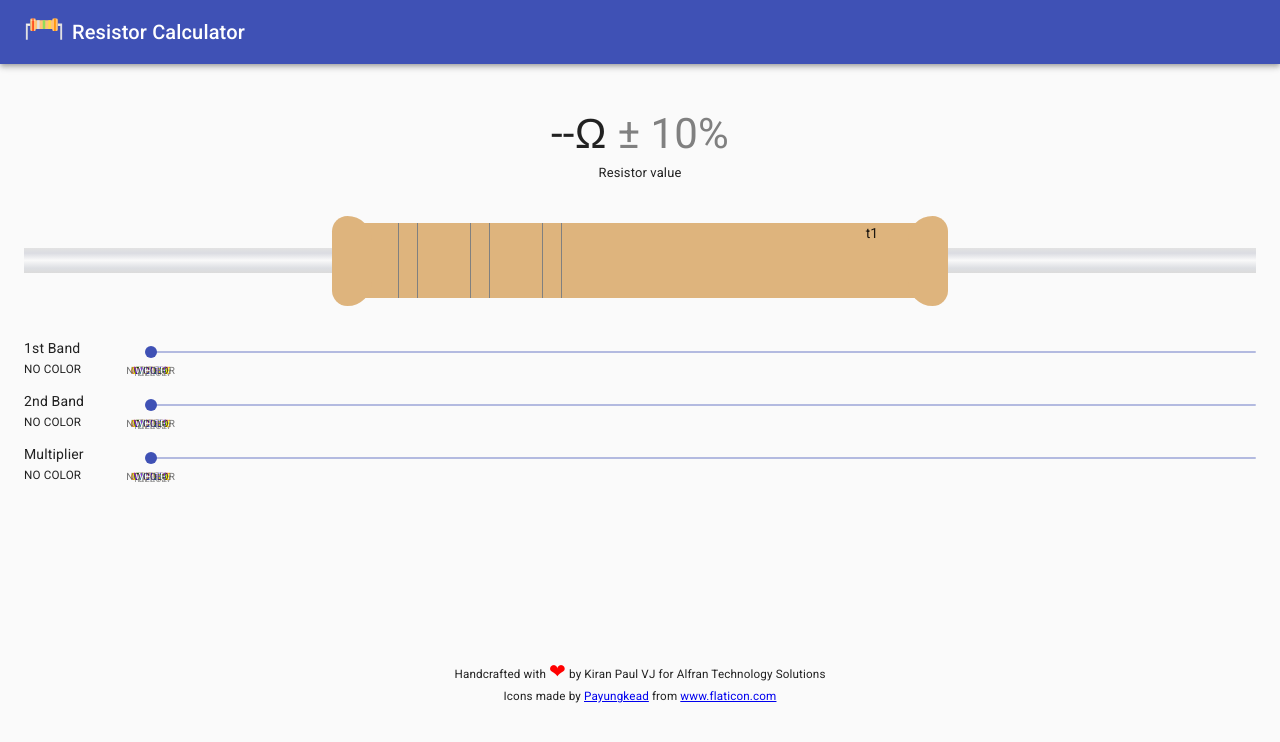
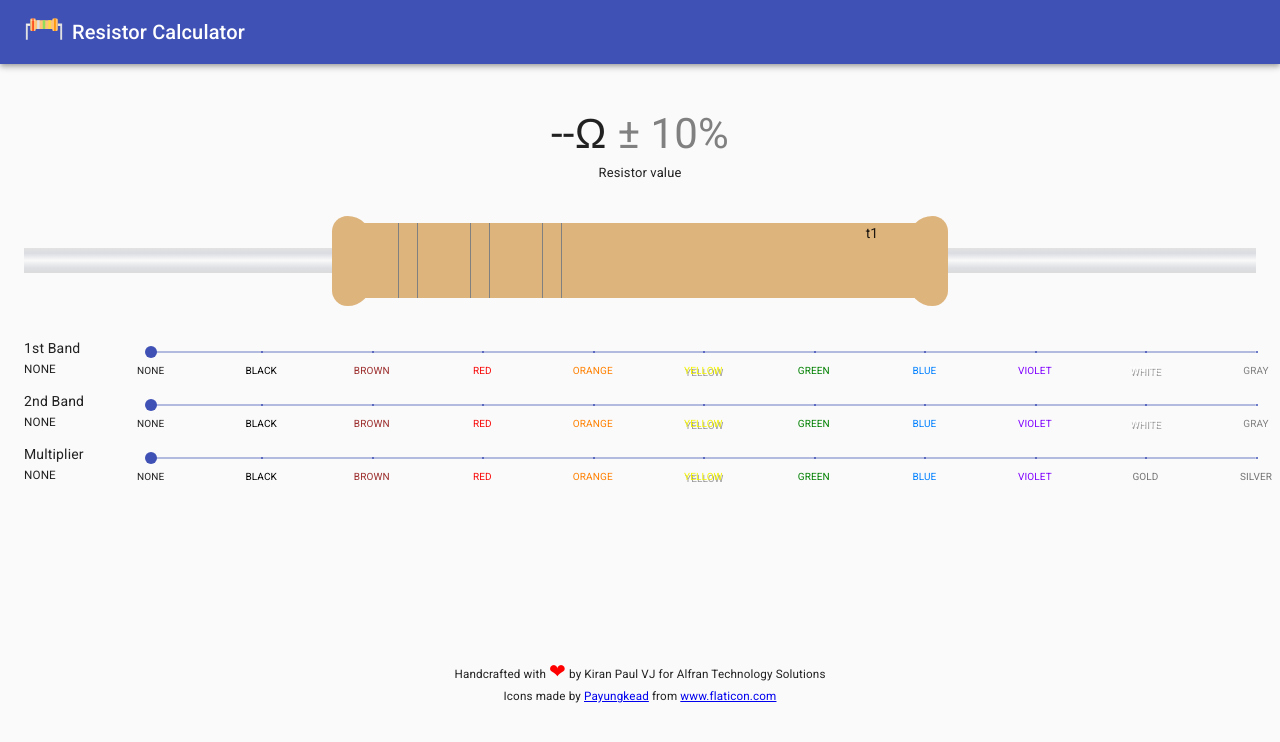
Before and after one commit to kiranvj/resistor-calc, a React (Create React App) app: page / in a window 1280 px wide. Shown: the top 742 px of the page. Built offline with nearby package versions, Linux system fonts and the light colour scheme.

Commit message:
Band 1, 2 and multiplier added.

```diff
--- a/src/components/ColorBand.jsx
+++ b/src/components/ColorBand.jsx
@@ -1,19 +1,28 @@
 import React from "react";
 import { Grid } from "@material-ui/core";
-import { colorCodes } from "../core/constants";
+import { colorCodes, NONE } from "../core/constants";
 import clsx from "clsx";
 
 function ColorBand({ codes, type, band }) {
+  //console.log("colorCodes[codes[band]]", colorCodes[codes[band]]);
+  let typeData = colorCodes;
+  switch (type) {
+    case "multiplier":
+      break;
+
+    default:
+      typeData = colorCodes;
+  }
   return (
     <Grid item>
       <div
         className={clsx(
           "colors",
           type ? type : "",
-          codes[band] === -1
-            ? "no-color-selected"
-            : colorCodes[codes[band]]
-            ? colorCodes[codes[band]].label
+          codes[band] === 0
+            ? NONE
+            : typeData[codes[band]]
+            ? typeData[codes[band]].label
             : ""
         )}
       >
--- a/src/components/ColorCodeSelector.jsx
+++ b/src/components/ColorCodeSelector.jsx
@@ -1,15 +1,25 @@
 import React from "react";
 import { Slider, Hidden, Box } from "@material-ui/core";
-import { colorCodes } from "../core/constants";
+import { colorCodes, multiplerCodes } from "../core/constants";
 
-function ColorCodeSelector({ setColorCode, bandName }) {
+function ColorCodeSelector({ setColorCode, bandName, type = "color" }) {
   /*   useEffect(() => {
 
   }, []); */
+  let typeData = colorCodes;
+
+  switch (type) {
+    case "multiplier":
+      typeData = multiplerCodes;
+      break;
+
+    default:
+      typeData = colorCodes;
+  }
   function valuetext(value) {
     return value;
   }
-  const marks = Object.entries(colorCodes).map(([key, codeInfo], index) => {
+  /* const marks = Object.entries(colorCodes).map(([key, codeInfo], index) => {
     console.log(codeInfo);
     return {
       label: (
@@ -22,6 +32,21 @@ function ColorCodeSelector({ setColorCode, bandName }) {
       ),
       value: codeInfo.index
     };
+  }); */
+  const marks = typeData.map((colorItem, index) => {
+    return {
+      label: (
+        <>
+          <span className={`text-${colorItem.label}`}>
+            <Hidden mdDown>{colorItem.label}</Hidden>
+            <Hidden mdUp>
+              <b>{colorItem.label.charAt(0)}</b>
+            </Hidden>
+          </span>
+        </>
+      ),
+      value: index
+    };
   });
   return (
     <Box pl={3} className="color-selector">
@@ -30,19 +55,19 @@ function ColorCodeSelector({ setColorCode, bandName }) {
         getAriaValueText={valuetext}
         track={false}
         aria-labelledby="resistor-color-code-selector"
-        valueLabelFormat={(value) => {
-          let label = colorCodes[value].value;
-          if (value === -1) {
+        valueLabelFormat={(sliderValue) => {
+          /*  let label = colorCodes[sliderValue].label;
+          if (colorCodes[sliderValue].value === -1) {
             label = "--";
-          }
-          return label;
+          } */
+          return "label";
         }}
         onChange={(_, value) => {
-          setColorCode(bandName, colorCodes[value].value);
+          setColorCode(bandName, value);
         }}
         step={1}
-        min={-1}
-        max={9}
+        min={0}
+        max={typeData.length - 1}
         marks={marks}
         valueLabelDisplay="off"
       />
--- a/src/components/Resistor.jsx
+++ b/src/components/Resistor.jsx
@@ -4,18 +4,18 @@ import { Box, Hidden } from "@material-ui/core";
 import "../styles/resistor.scss";
 import clsx from "clsx";
 import ColorCodeSelector from "./ColorCodeSelector";
-import { colorCodes, NONE } from "../core/constants";
+import { colorCodes, NONE, multiplerCodes } from "../core/constants";
 import ColorBand from "./ColorBand";
-import { formatResistorValue } from "../core/helpers";
+import { formatResistorValue, getLabel } from "../core/helpers";
 
 function Resistor() {
   const [codes, setCodes] = useState({
     band: "",
-    color1: NONE,
-    color2: NONE,
-    color3: NONE,
-    multiplier: NONE,
-    tolerance: NONE,
+    color1: 0,
+    color2: 0,
+    color3: 0,
+    multiplier: 0,
+    tolerance: 0,
     ppm: ""
   });
 
@@ -25,12 +25,15 @@ function Resistor() {
     setCodes({ ...codes, [key]: value });
   }
   function findResistorValue({ color1, color2, color3, multiplier }) {
+    //TODO: validations
     return formatResistorValue(
-      parseInt(`${color1}${color2}`) * Math.pow(10, multiplier)
+      (parseInt(`${colorCodes[color1].value}${colorCodes[color2].value}`) *
+        (multiplerCodes[multiplier].value * 100)) /
+        100
     );
   }
   useEffect(() => {
-    if (codes.color1 !== -1 && codes.color2 !== -1 && codes.multiplier !== -1) {
+    if (codes.color1 !== 0 && codes.color2 !== 0 && codes.multiplier !== 0) {
       setResistorValue(findResistorValue(codes));
     } else {
       setResistorValue("--");
@@ -80,14 +83,18 @@ function Resistor() {
             <small
               className={clsx(
                 "text-uppercase",
-                `text-${colorCodes[codes.color1].label}`
+                `text-${getLabel(codes.color1, colorCodes)}`
               )}
             >
-              {colorCodes[codes.color1].label}
+              {getLabel(codes.color1, colorCodes)}
             </small>
           </Grid>
           <Grid item xs>
-            <ColorCodeSelector setColorCode={setColorCode} bandName="color1" />
+            <ColorCodeSelector
+              setColorCode={setColorCode}
+              bandName="color1"
+              type="color"
+            />
           </Grid>
         </Grid>
 
@@ -97,10 +104,10 @@ function Resistor() {
             <small
               className={clsx(
                 "text-uppercase",
-                `text-${colorCodes[codes.color2].label}`
+                `text-${getLabel(codes.color2, colorCodes)}`
               )}
             >
-              {colorCodes[codes.color2].label}
+              {getLabel(codes.color2, colorCodes)}
             </small>
           </Grid>
           <Grid item xs>
@@ -114,16 +121,17 @@ function Resistor() {
             <small
               className={clsx(
                 "text-uppercase",
-                `text-${colorCodes[codes.multiplier].label}`
+                `text-${getLabel(codes.multiplier, multiplerCodes)}`
               )}
             >
-              {colorCodes[codes.multiplier].label}
+              {getLabel(codes.multiplier, multiplerCodes)}
             </small>
           </Grid>
           <Grid item xs>
             <ColorCodeSelector
               setColorCode={setColorCode}
               bandName="multiplier"
+              type="multiplier"
             />
           </Grid>
         </Grid>
--- a/src/core/constants.js
+++ b/src/core/constants.js
@@ -1,159 +1,188 @@
-export const NONE = -1;
-const BLACK = 0;
-const BROWN = 1;
-const RED = 2;
-const ORANGE = 3;
-const YELLOW = 4;
-const GREEN = 5;
-const BLUE = 6;
-const VIOLET = 7;
-const GRAY = 8;
-const WHITE = 9;
-const SILVER = 10;
-const GOLD = 11;
+export const NONE = "none";
+const BLACK = "black";
+const BROWN = "brown";
+const RED = "red";
+const ORANGE = "orange";
+const YELLOW = "yellow";
+const GREEN = "green";
+const BLUE = "blue";
+const VIOLET = "violet";
+const GRAY = "gray";
+const WHITE = "white";
+const SILVER = "silver";
+const GOLD = "gold";
 
-export const NO_COLOR = "no-color-selected";
-export const colorCodes = {
-  [NONE]: {
-    value: -1,
-    label: "No color"
-  },
-  [BLACK]: {
-    value: 0,
-    label: "black"
-  },
-  [BROWN]: {
-    value: 1,
-    label: "brown"
-  },
-  [RED]: {
-    value: 2,
-    label: "red"
-  },
-  [ORANGE]: {
-    value: 3,
-    label: "orange"
-  },
-  [YELLOW]: {
-    value: 4,
-    label: "yellow"
-  },
-  [GREEN]: {
-    value: 5,
-    label: "green"
-  },
-  [BLUE]: {
-    value: 6,
-    label: "blue"
-  },
-  [VIOLET]: {
-    value: 7,
-    label: "violet"
-  },
-  [GRAY]: {
-    value: 8,
-    label: "gray"
-  },
-  [WHITE]: {
-    value: 9,
-    label: "white"
-  }
-};
+export const colorCodes = [
+  { label: NONE, value: -1 },
+  { label: BLACK, value: 0 },
+  { label: BROWN, value: 1 },
+  { label: RED, value: 2 },
+  { label: ORANGE, value: 3 },
+  { label: YELLOW, value: 4 },
+  { label: GREEN, value: 5 },
+  { label: BLUE, value: 6 },
+  { label: VIOLET, value: 7 },
+  { label: WHITE, value: 8 },
+  { label: GRAY, value: 9 }
+];
 
-const MULTI_NONE = -1;
-const MULTI_SILVER = 0.01;
-const MULTI_GOLD = 0.1;
-const MULTI_BLACK = 1;
-const MULTI_BROWN = 10;
-const MULTI_RED = 100;
-const MULTI_ORANGE = 1000;
-const MULTI_YELLOW = 10000;
-const MULTI_GREEN = 100000;
-const MULTI_BLUE = 1000000;
-const MULTI_VIOLET = 10000000;
+export const multiplerCodes = [
+  { label: NONE, value: -1 },
 
-export const multipierColorCodes = {
-  [MULTI_NONE]: {
-    value: "-1",
-    label: "No color"
-  },
-  [MULTI_SILVER]: {
-    value: 0.01,
-    label: "silver"
-  },
-  [MULTI_GOLD]: {
-    value: 0.1,
-    label: "gold"
-  },
-  [MULTI_BLACK]: {
-    value: 0,
-    label: "black"
-  },
-  [MULTI_BROWN]: {
-    value: 1,
-    label: "brown"
-  },
-  [MULTI_RED]: {
-    value: 2,
-    label: "red"
-  },
-  [MULTI_ORANGE]: {
-    value: 3,
-    label: "orange"
-  },
-  [MULTI_YELLOW]: {
-    value: 4,
-    label: "yellow"
-  },
-  [MULTI_GREEN]: {
-    value: 5,
-    label: "green"
-  },
-  [MULTI_BLUE]: {
-    value: 6,
-    label: "blue"
-  },
-  [MULTI_VIOLET]: {
-    value: 7,
-    label: "violet"
-  }
-}; /* ;
-export const toleranceColorCodes = {
-  [TOLERANCE_NONE]: {
-    value: 20,
-    label: "none"
-  },
-  [TOLERANCE_GOLD]: {
-    value: 0,
-    label: "gold"
-  },
-  [TOLERANCE_SILVER]: {
-    value: 0,
-    label: "silver"
-  },
-  [TOLERANCE_BROWN]: {
-    value: 0,
-    label: "silver"
-  },
-  [TOLERANCE_RED]: {
-    value: 0,
-    label: "silver"
-  },
-  [TOLERANCE_GREEN]: {
-    value: 0,
-    label: "silver"
-  },
-  [TOLERANCE_BLUE]: {
-    value: 0,
-    label: "silver"
-  },
-  [TOLERANCE_VIOLET]: {
-    value: 0,
-    label: "silver"
-  },
-  [TOLERANCE_GRAY]: {
-    value: 0,
-    label: "silver"
-  }
-};
- */
+  { label: BLACK, value: 1 },
+  { label: BROWN, value: 10 },
+  { label: RED, value: 100 },
+  { label: ORANGE, value: 1000 },
+  { label: YELLOW, value: 10000 },
+  { label: GREEN, value: 100000 },
+  { label: BLUE, value: 1000000 },
+  { label: VIOLET, value: 10000000 },
+  { label: GOLD, value: 0.1 },
+  { label: SILVER, value: 0.01 }
+];
+
+// export const NO_COLOR = "no-color-selected";
+// export const colorCodes = {
+//   [NONE]: {
+//     value: -1,
+//     label: "No color"
+//   },
+//   [BLACK]: {
+//     value: 0,
+//     label: "black"
+//   },
+//   [BROWN]: {
+//     value: 1,
+//     label: "brown"
+//   },
+//   [RED]: {
+//     value: 2,
+//     label: "red"
+//   },
+//   [ORANGE]: {
+//     value: 3,
+//     label: "orange"
+//   },
+//   [YELLOW]: {
+//     value: 4,
+//     label: "yellow"
+//   },
+//   [GREEN]: {
+//     value: 5,
+//     label: "green"
+//   },
+//   [BLUE]: {
+//     value: 6,
+//     label: "blue"
+//   },
+//   [VIOLET]: {
+//     value: 7,
+//     label: "violet"
+//   },
+//   [GRAY]: {
+//     value: 8,
+//     label: "gray"
+//   },
+//   [WHITE]: {
+//     value: 9,
+//     label: "white"
+//   }
+// };
+
+// const MULTI_NONE = -1;
+// const MULTI_SILVER = 0.01;
+// const MULTI_GOLD = 0.1;
+// const MULTI_BLACK = 1;
+// const MULTI_BROWN = 10;
+// const MULTI_RED = 100;
+// const MULTI_ORANGE = 1000;
+// const MULTI_YELLOW = 10000;
+// const MULTI_GREEN = 100000;
+// const MULTI_BLUE = 1000000;
+// const MULTI_VIOLET = 10000000;
+
+// export const multipierColorCodes = {
+//   [MULTI_NONE]: {
+//     value: "-1",
+//     label: "No color"
+//   },
+//   [MULTI_SILVER]: {
+//     value: 0.01,
+//     label: "silver"
+//   },
+//   [MULTI_GOLD]: {
+//     value: 0.1,
+//     label: "gold"
+//   },
+//   [MULTI_BLACK]: {
+//     value: 0,
+//     label: "black"
+//   },
+//   [MULTI_BROWN]: {
+//     value: 1,
+//     label: "brown"
+//   },
+//   [MULTI_RED]: {
+//     value: 2,
+//     label: "red"
+//   },
+//   [MULTI_ORANGE]: {
+//     value: 3,
+//     label: "orange"
+//   },
+//   [MULTI_YELLOW]: {
+//     value: 4,
+//     label: "yellow"
+//   },
+//   [MULTI_GREEN]: {
+//     value: 5,
+//     label: "green"
+//   },
+//   [MULTI_BLUE]: {
+//     value: 6,
+//     label: "blue"
+//   },
+//   [MULTI_VIOLET]: {
+//     value: 7,
+//     label: "violet"
+//   }
+// }; /* ;
+// export const toleranceColorCodes = {
+//   [TOLERANCE_NONE]: {
+//     value: 20,
+//     label: "none"
+//   },
+//   [TOLERANCE_GOLD]: {
+//     value: 0,
+//     label: "gold"
+//   },
+//   [TOLERANCE_SILVER]: {
+//     value: 0,
+//     label: "silver"
+//   },
+//   [TOLERANCE_BROWN]: {
+//     value: 0,
+//     label: "silver"
+//   },
+//   [TOLERANCE_RED]: {
+//     value: 0,
+//     label: "silver"
+//   },
+//   [TOLERANCE_GREEN]: {
+//     value: 0,
+//     label: "silver"
+//   },
+//   [TOLERANCE_BLUE]: {
+//     value: 0,
+//     label: "silver"
+//   },
+//   [TOLERANCE_VIOLET]: {
+//     value: 0,
+//     label: "silver"
+//   },
+//   [TOLERANCE_GRAY]: {
+//     value: 0,
+//     label: "silver"
+//   }
+// };
+//  */
--- a/src/core/helpers.js
+++ b/src/core/helpers.js
@@ -1,10 +1,19 @@
+import { NONE } from "./constants";
+
 export function formatResistorValue(value) {
   let formatedValue = value;
   if (isNaN(value)) {
     formatedValue = "--";
   } else if (value >= 1000) {
     formatedValue = value / 1000 + " k";
+  } else {
+    formatedValue = formatedValue + " ";
   }
-
   return formatedValue;
 }
+
+export function getLabel(value, colorData) {
+  return colorData[value] !== 0 || colorData[value] !== undefined
+    ? colorData[value].label
+    : NONE;
+}
--- a/src/styles/resistor.scss
+++ b/src/styles/resistor.scss
@@ -66,7 +66,7 @@ $white: #ffffff;
       position: absolute;
     }
 
-    &.no-color-selected {
+    &.none {
       background-color: transparent;
       border: 1px solid grey;
       border-bottom: none;
```
